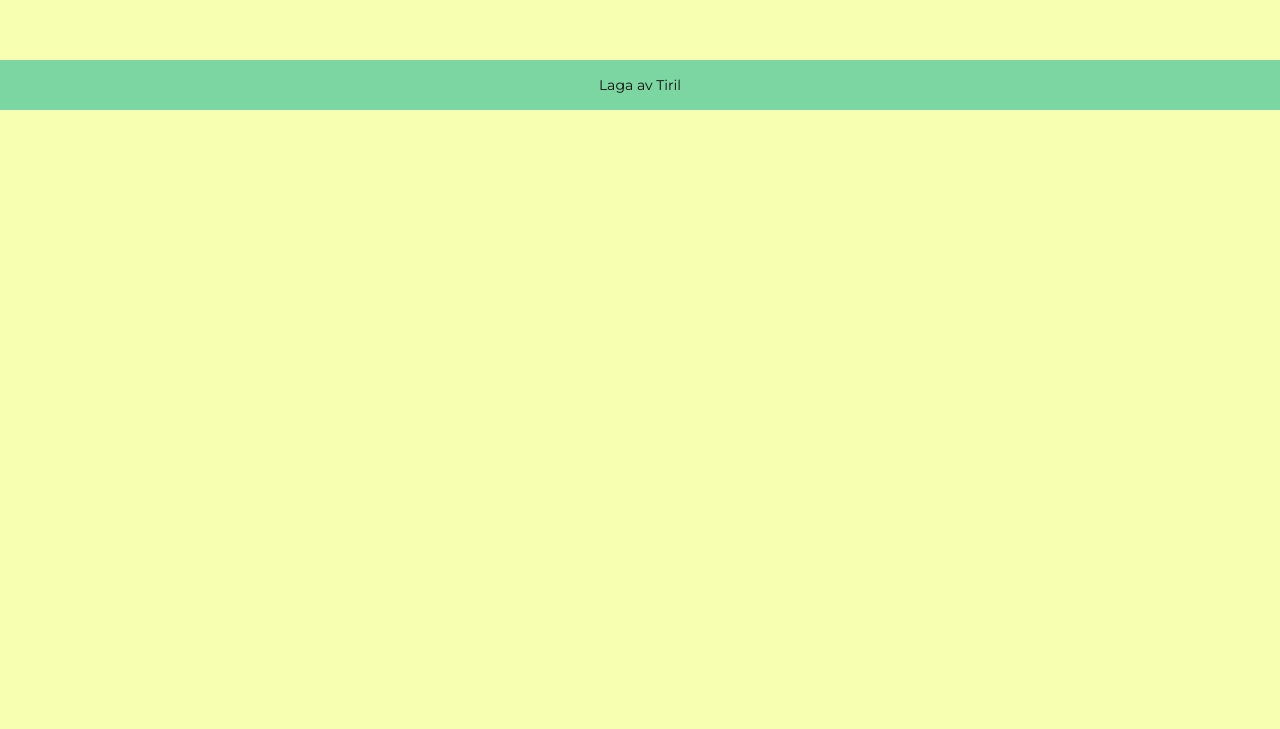
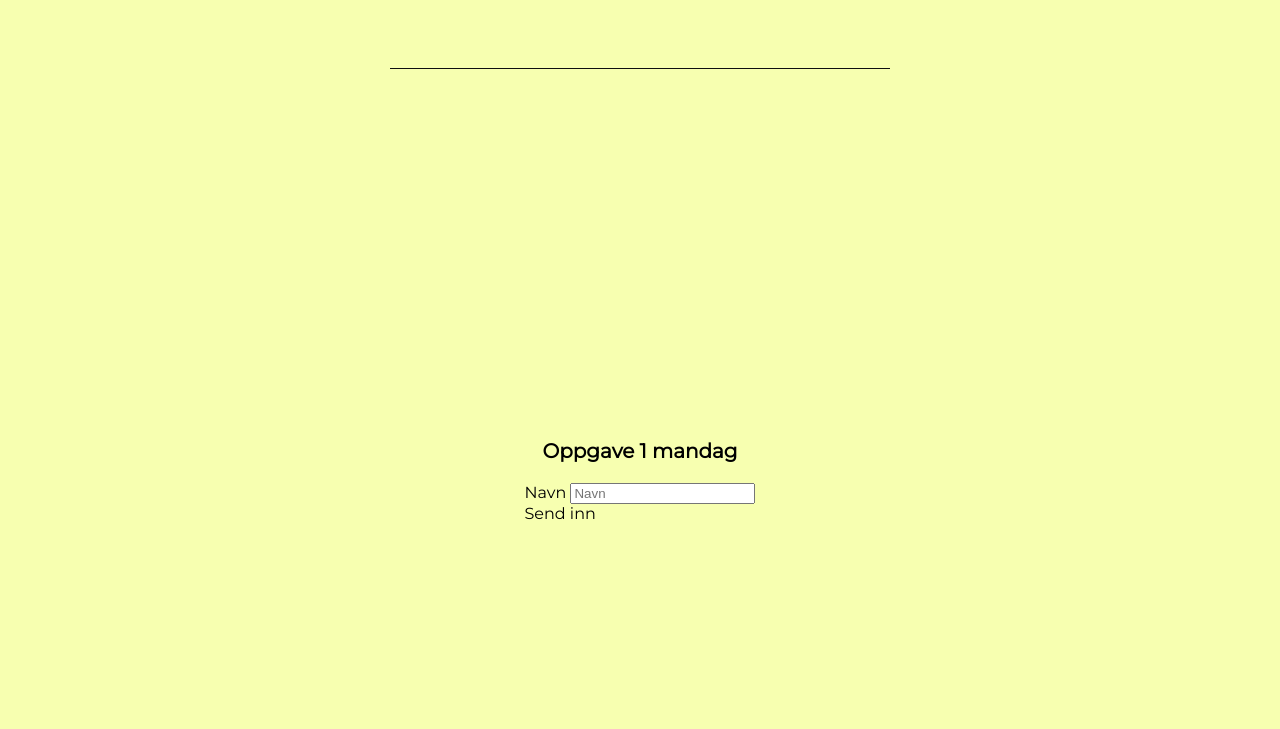
Before and after one commit to tirilkoder/javascript, a plain HTML site: page index.html in a window 1280 px wide. Shown: the part 3291-4020 px from the top of the page. Before the commit the page ends 3401 px from the top, so only its background shows below. Drawn offline with Linux system fonts and the light colour scheme.

Commit message:
Added section with input field and button

```diff
--- a/index.html
+++ b/index.html
@@ -47,7 +47,7 @@
 
         <hr class="hr">
         <!-- Part one wednesday
-            1. Create an event effect that resizes an image when the image is clicked onclick eller eventlistner-->
+            1. Create an event effect that resizes an image when the image is clicked onclick eller eventlistner -->
         <section class="section">
 				<h2>Oppgave 1 onsdag</h2>
                 <img class="task_one_image" src="/assets/flower.jpg" alt="Blomstrer på eit snødekt fjell">
@@ -63,6 +63,26 @@
                 <img class="task_two_image" src="/assets/cozy.jpg" alt="Kopp med kakao">
             </div>
         </section>
+
+        <hr class="hr">
+        <!--Second week-->
+        <!-- Part one monday
+             1. Create an input that accepts a name, and a submit button that posts your name on your website -->
+             <section class="section">
+                <h2>Oppgave 1 mandag</h2>
+
+                <div class="input">
+                     <!-- Input field -->
+                    <form id="info_form">
+                        <label for="name" class="label">Navn</label>
+                        <input type="text" name="name" id="name" placeholder="Navn">
+                    </form>
+                    <!-- Button that adds name -->
+                    <button class="button_add">Send inn</button>
+                    <!-- Paragraph that the name comes in -->
+                    <p id="info_list"></p>
+                </div>
+            </section>
     </main>
 
     <footer>
```
